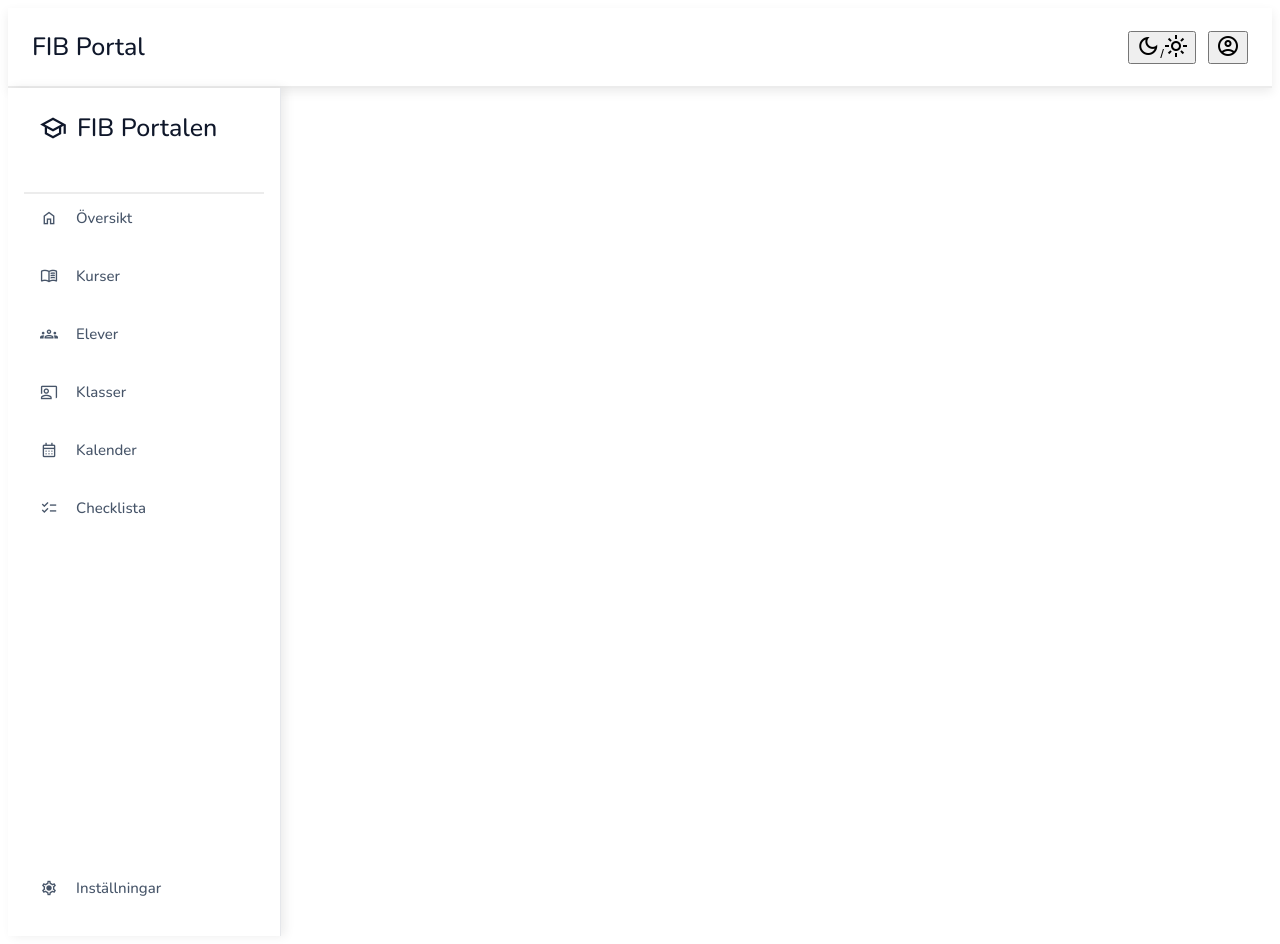
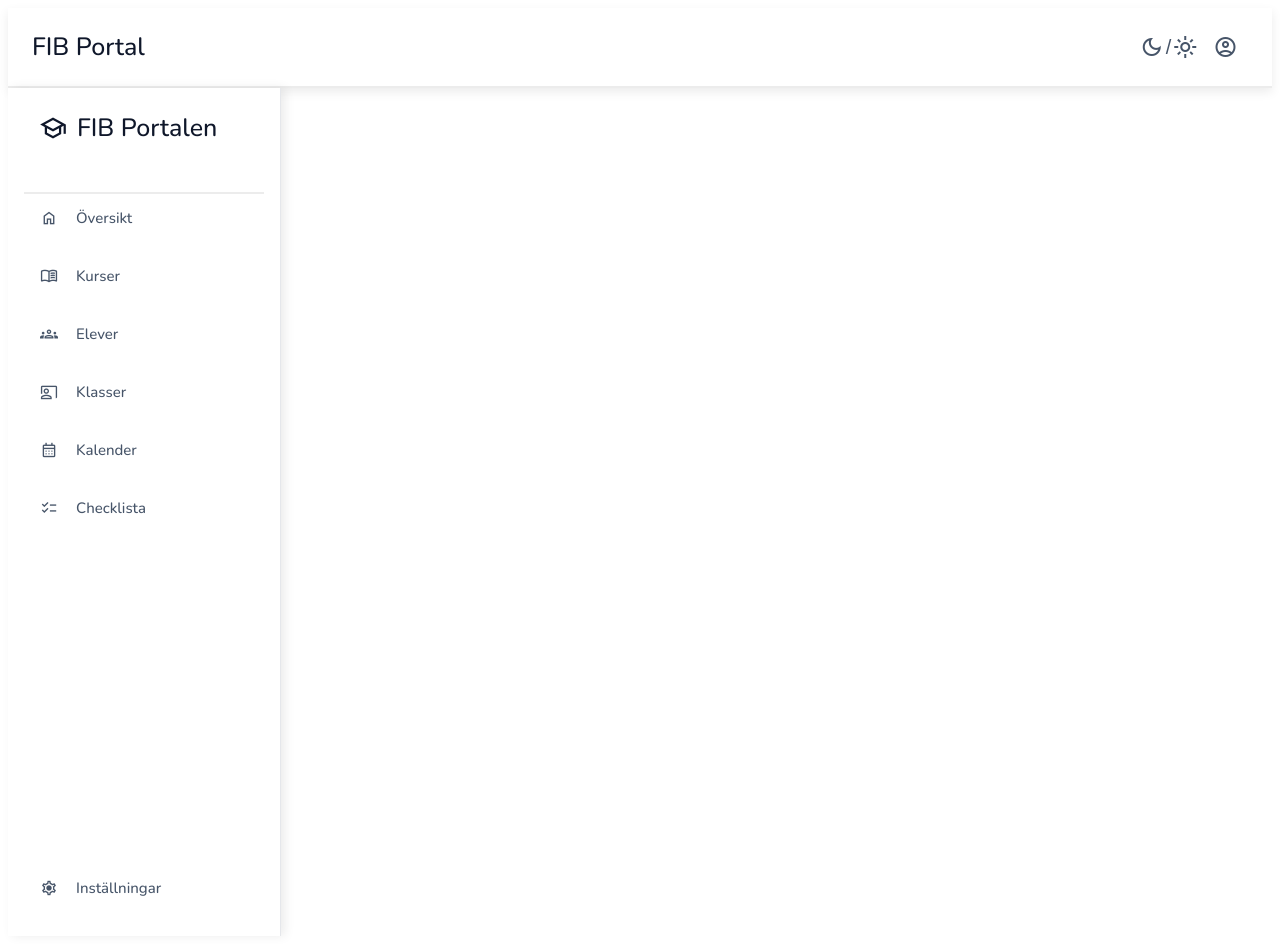
Before and after one commit to Brian-Bridgeman/Eduworkspace, an Angular app in the folder Client/: page / in a window 1280 px wide. Built offline with nearby package versions, Linux system fonts and the light colour scheme.

Commit message:
Add style to buttons and add hover effects

```diff
--- a/Client/src/app/components/header/header.css
+++ b/Client/src/app/components/header/header.css
@@ -36,3 +36,30 @@
     align-items: center;
     gap: 12px;
 }
+
+.mode-btn,
+.profile-btn {
+    width: 45px;
+    height: 45px;
+    border: none;
+    border-radius: 10px;
+    background: #ffffff;
+    color: #475569;
+    cursor: pointer;
+
+    display: flex;
+    justify-content: center;
+    align-items: center;
+    gap: 2px;
+
+    padding: 0;
+    font-size: 20px;
+    transition: all 0.2s ease;
+}
+
+.mode-btn:hover,
+.profile-btn:hover {
+    background-color: #f3f0ff;
+    color: #6d28d9;
+    transform: scale(1.05);
+}
```
